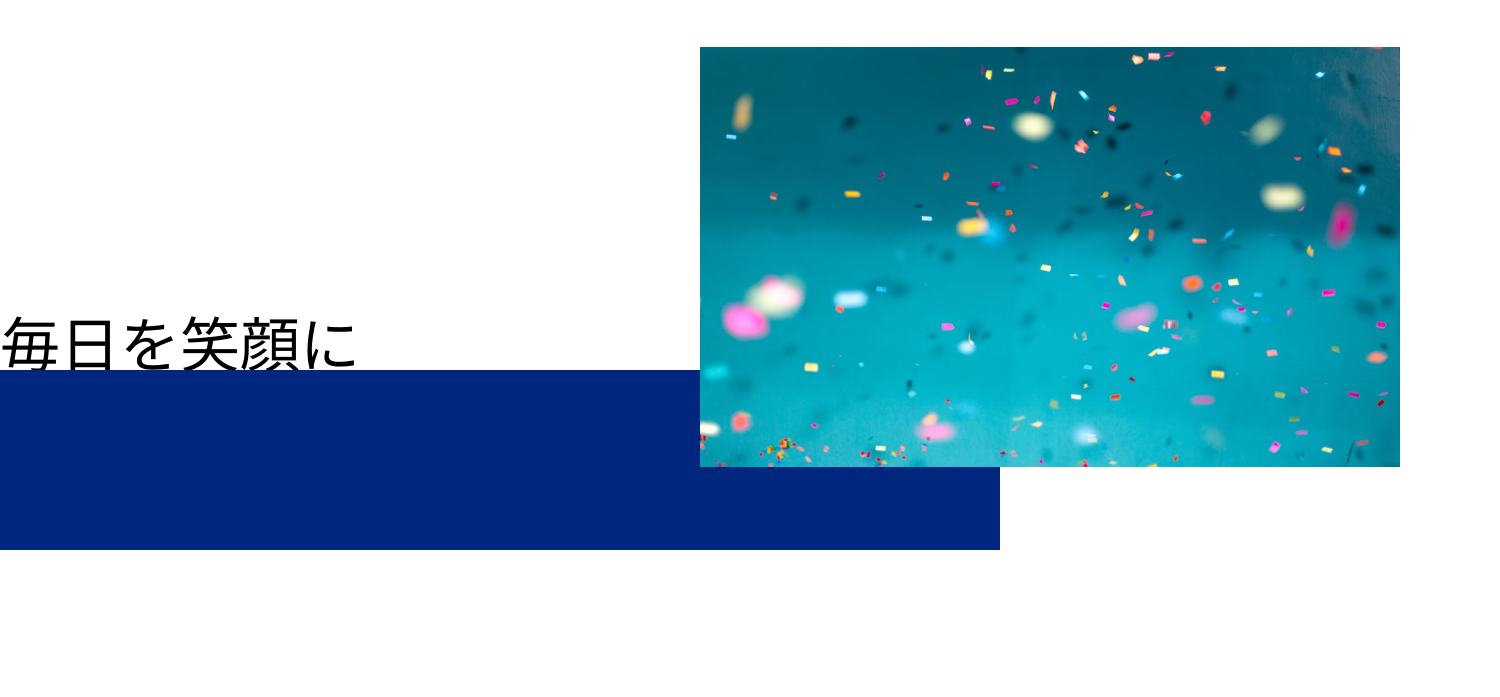
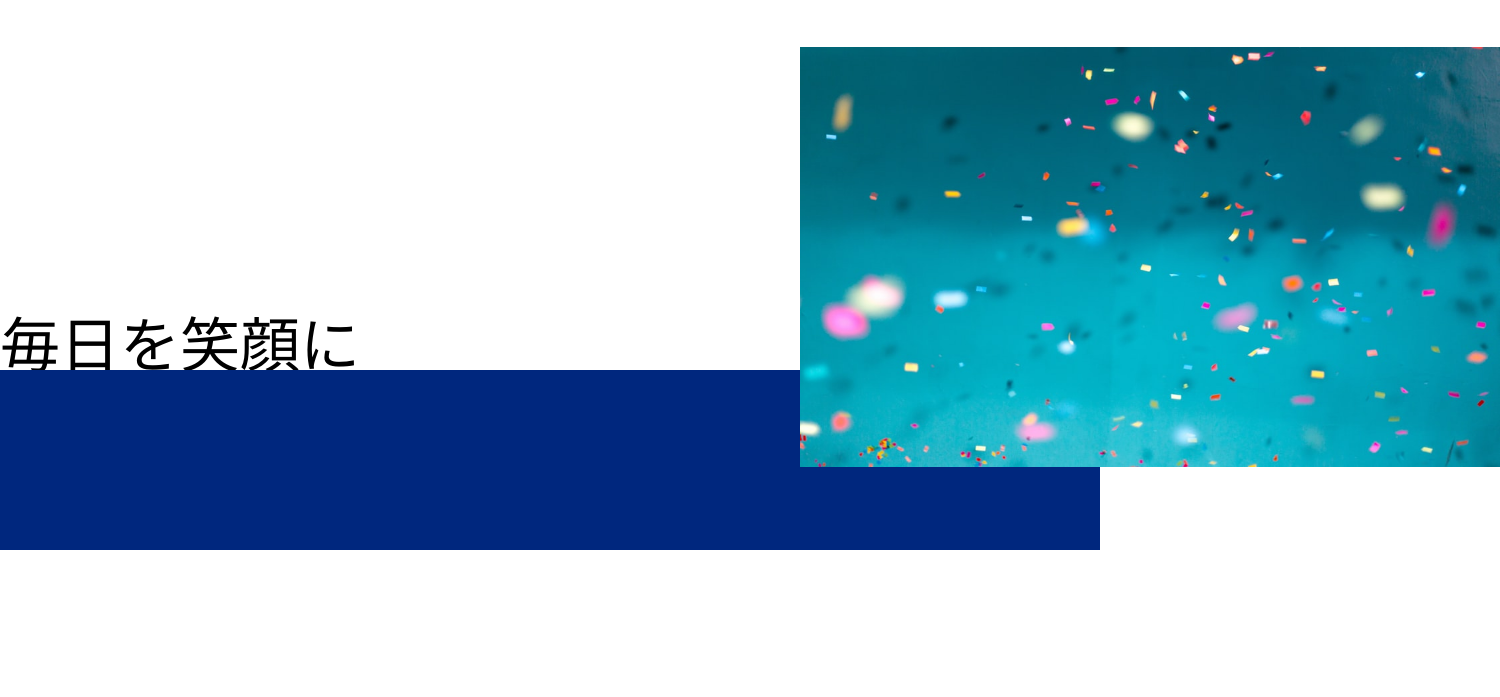
Before and after one commit to sumiyoshi0123/20230713_sumiyoshi_css, a plain HTML site: page index.html in a window 1280 px wide. Shown: the part 103-800 px from the top of the page, 1500 px wide, since content can reach past the window. Drawn offline with Linux system fonts and the light colour scheme; files that its build step writes are made by us from their sources.

Commit message:
任意のメッセージ

```diff
--- a/style.css
+++ b/style.css
@@ -1,5 +1,5 @@
 body {
-    width: 1400px;
+    width: 1500px;
     height: 700px;
     margin: 0;
 }
@@ -32,6 +32,7 @@ body {
 .main {
     display: block;
     position: relative;
+    width: 1500px;
     height: 600px;
 }
 
@@ -39,7 +40,7 @@ body {
     display: inline-block;
     position: absolute;
     top: 50px;
-    left: 700px;
+    left: 800px;
     z-index: 10;
 }
 
@@ -57,7 +58,7 @@ body {
     display: block;
     position: relative;
     top: 350px;
-    width: 1000px;
+    width: 1100px;
     height: 180px;
     background-color: #00277E;
     z-index: 0;
```
